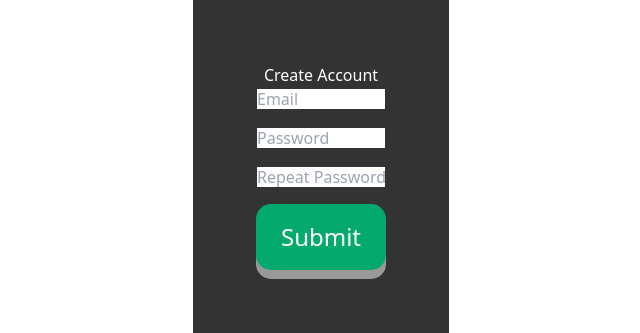
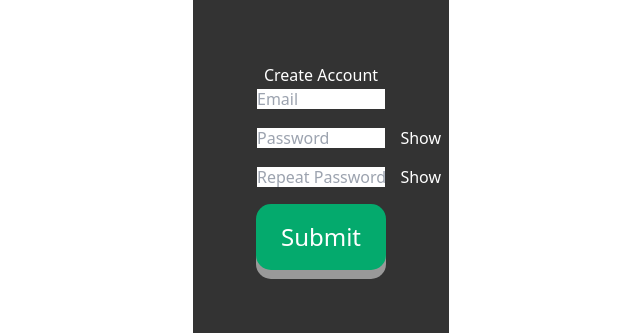
Before and after one commit to btfuhrma/CIS566-Market, a Django app: page /app_user/createAccount in a window 1280 px wide. Shown: the part 145-478 px from the top of the page, without its empty margins (319-959 px from the left). Run offline with Django 5.2, Linux system fonts and the light colour scheme; some libraries are stand-ins or nearby versions.

Commit message:
I created a show and hide password feature for the create account, for both the confirmation password and the password.

```diff
--- a/Market/templates/app_user/create.html
+++ b/Market/templates/app_user/create.html
@@ -39,11 +39,13 @@
                 <div class="user-create-input">
                     <input name="email" id="email" type="text" class="email-input" placeholder="Email">
                 </div>
-                <div class="user-create-input">
+                <div class="user-create-input relative">
                     <input name="password" id="password" type="password" class="password-input" placeholder="Password">
+                    <button type="button" onclick="togglePassword('password')" class="absolute right-2 top-1/2 transform -translate-y-1/2 text-white">Show</button>
                 </div>
-                <div class="user-create-input">
+                <div class="user-create-input relative">
                     <input type="password" id="Password2" class="password-input" placeholder="Repeat Password">
+                    <button type="button" onclick="togglePassword('Password2')" class="absolute right-2 top-1/2 transform -translate-y-1/2 text-white">Show</button>
                 </div>
                 <div class="user-create-input">
                     <p id="error-message" style="color: red;" hidden="true">Passwords don't match!</p>
@@ -54,5 +56,19 @@
             </form>
         </div>
     </div>
+
+    <script>
+        function togglePassword(id) {
+            const passwordInput = document.getElementById(id);
+            const button = passwordInput.nextElementSibling;
+            if (passwordInput.type === "password") {
+                passwordInput.type = "text";
+                button.textContent = "Hide";
+            } else {
+                passwordInput.type = "password";
+                button.textContent = "Show";
+            }
+        }
+    </script>
 </body>
 </html>
```
Also changed, not shown: Market/db.sqlite3.
